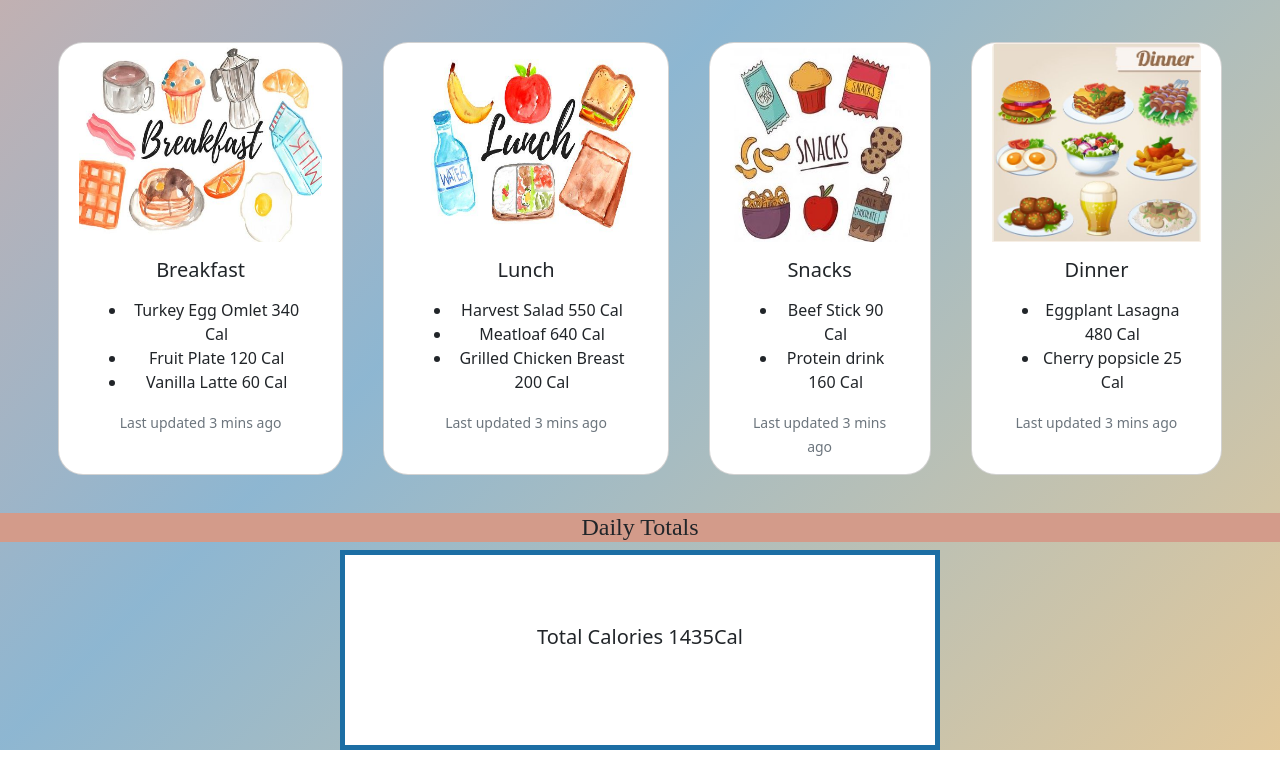
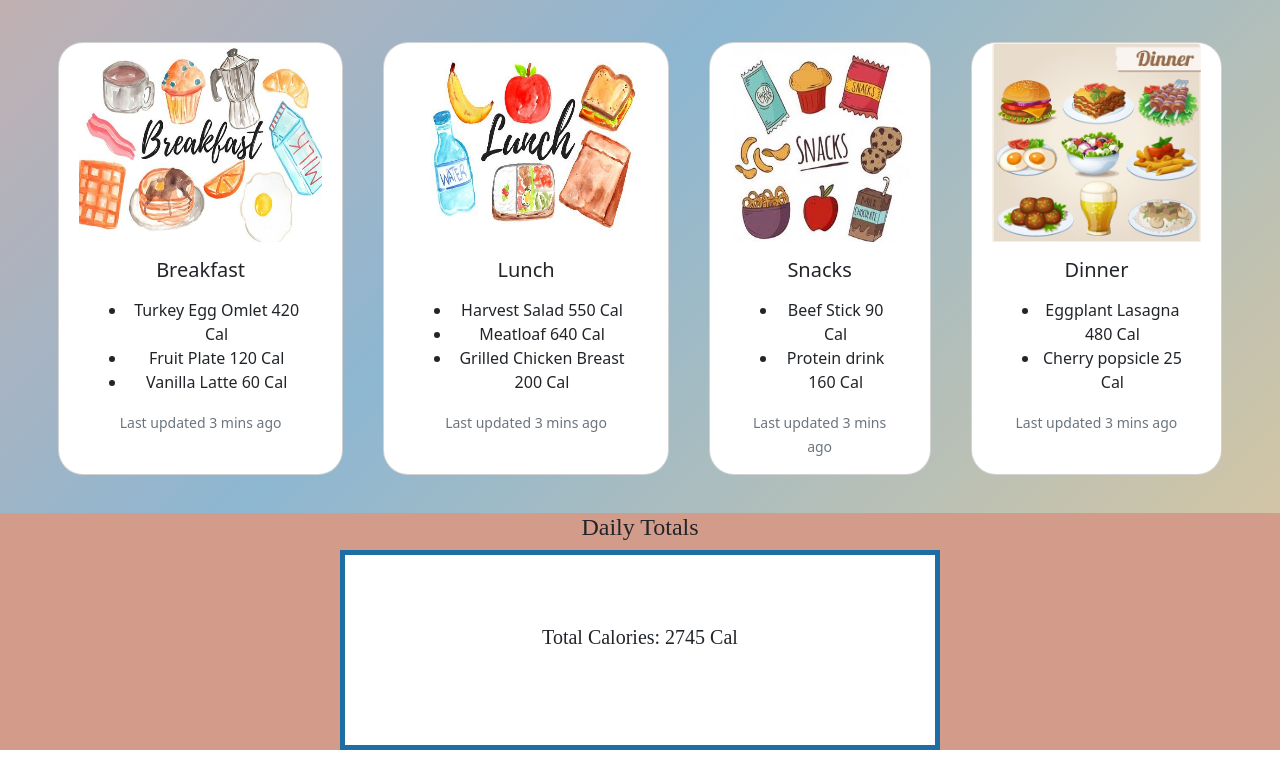
Before and after one commit to sbouchafra/Calcount, a plain HTML site: page Calcount.html in a window 1280 px wide. Shown: the part 540-1298 px from the top of the page. Drawn offline with nearby package versions, Linux system fonts and the light colour scheme.

Commit message:
moved foods html to js

```diff
--- a/CalCount.js
+++ b/CalCount.js
@@ -1,7 +1,7 @@
 const foods = [
   {
     name: "Turkey Egg Omlet",
-    calories: 340,
+    calories: 420,
     category: "Breakfast",
   },
   {
@@ -98,11 +98,6 @@ function run() {
   //Create a card for each meal
   let html = ``;
   categories.forEach((meal) => {
-    // meal.name is available here
-    // use meal name to get list of foods for that meal
-    // for each meal food, create HTML (just like how we did for cards - add to a string)
-    // pass the food HTML to the createCard function as a second argument
-    // use the new food HTML argument in the createCard function as a template variable in place of the hard-coded food
     const cardHtml = createCard(meal);
     html = html + cardHtml;
   });
@@ -117,3 +112,33 @@ function getMealFoods(foodArray, mealName) {
     return foodObject.category === mealName;
   });
 }
+
+// insert text to html including the sum
+function dailyTotalCal() {
+  let sum = 0;
+  foods.forEach((element) => {
+    sum += element.calories;
+  });
+
+  const html = `
+    <h4 id="dailytotals">Daily Totals</h4>
+    <h5 class="totalcal">Total Calories: ${sum} Cal</h5>`;
+  return html;
+}
+
+// create html for the total calories
+function run1() {
+  const elem = document.getElementById("dailytotals");
+  let html = ``;
+  const dailyTot = dailyTotalCal();
+  html = html + dailyTot;
+  elem.innerHTML = html;
+}
+
+run1();
+
+// make my save button dynamic and input
+//save the data given to the variables foods with push method
+// show the saved objects to the matching list of food category
+
+const foodInputName = document.getElementById(`Name`).value;
--- a/Calcount.html
+++ b/Calcount.html
@@ -44,15 +44,15 @@
         <option value="3">Snacks</option>
         <option value="4">Dinner</option></select
       ><br /><br />
-      <button type="button" class="btn btn-primary">Save</button>
+      <button type="button" class="Save">Save</button>
     </form>
 
     <h4 class="Listoffood">List of food</h4>
 
     <div id="card-group"></div>
 
-    <h4 class="dailytotals">Daily Totals</h4>
-    <h5 class="totalcal">Total Calories 1435Cal</h5>
+    <h4 id="dailytotals"></h4>
+
     <footer></footer>
     <script
       src="https://cdn.jsdelivr.net/npm/bootstrap@5.2.0-beta1/dist/js/bootstrap.bundle.min.js"
```
